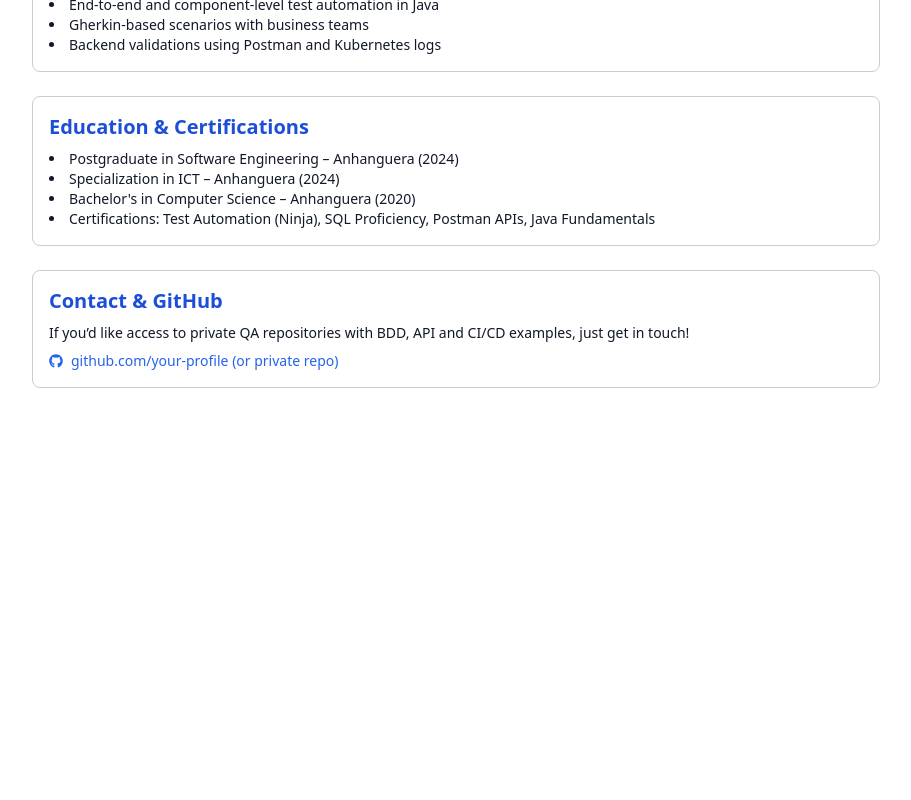
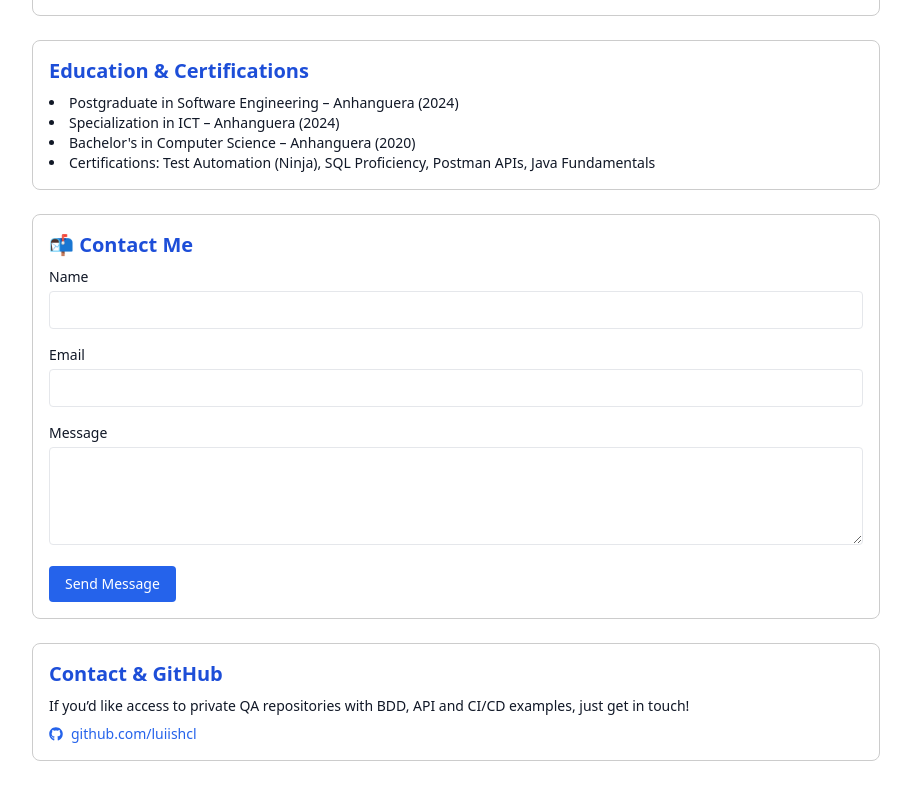
Before and after one commit to luiishcl/luisleite-portfolio, a React (Vite) app: page / in a window 1280 px wide. Shown: the part 782-1582 px from the top of the page, without its empty margins (184-1095 px from the left). Before the commit the page ends 1214 px from the top, so only its background shows below. Built offline with nearby package versions, Linux system fonts and the light colour scheme.

Commit message:
Update the whole page to security communication remove sensitive data and minor adjustments

```diff
--- a/src/LuisLeitePortfolio.jsx
+++ b/src/LuisLeitePortfolio.jsx
@@ -1,5 +1,6 @@
 
-import { FaEnvelope, FaPhone, FaLinkedin, FaGithub } from "react-icons/fa";
+import { FaLinkedin, FaGithub } from "react-icons/fa";
+import { useState } from "react";
 
 function Card({ children }) {
   return <div style={{ border: "1px solid #ccc", borderRadius: 8, padding: 16, marginBottom: 20 }}>{children}</div>;
@@ -10,20 +11,35 @@
 }
 
 export default function LuisLeitePortfolio() {
+  const [formStatus, setFormStatus] = useState(null);
+
+  async function handleSubmit(e) {
+    e.preventDefault();
+    const form = e.target;
+    const data = new FormData(form);
+
+    const res = await fetch("https://formspree.io/f/meogenkq", {
+      method: "POST",
+      body: data,
+      headers: {
+        Accept: "application/json",
+      },
+    });
+
+    if (res.ok) {
+      setFormStatus("success");
+      form.reset();
+    } else {
+      setFormStatus("error");
+    }
+  }
+
   return (
     <div className="max-w-4xl mx-auto p-6 space-y-6 text-sm">
       <header className="text-center">
         <h1 className="text-3xl font-bold text-blue-800">Luis Henrique C. Leite</h1>
         <p className="text-gray-600">QA Engineer | Manual & Automated Testing | API | DevOps</p>
         <div className="flex flex-col items-center gap-2 mt-4 text-sm text-gray-700">
-  <div className="flex items-center gap-2">
-    <FaPhone className="text-blue-600" />
-    +55 (19) 99943-4227
-  </div>
-  <div className="flex items-center gap-2">
-    <FaEnvelope className="text-blue-600" />
-    luishcl@outlook.com
-  </div>
           <div className="flex items-center gap-2">
             <FaLinkedin className="text-blue-600" />
             <a
@@ -112,12 +128,70 @@
         </CardContent>
       </Card>
 
+      {/* === Bloco do formulário de contato === */}
+      <Card>
+        <CardContent className="p-5">
+          <h2 className="text-xl font-semibold text-blue-700 mb-2">📬 Contact Me</h2>
+          <form onSubmit={handleSubmit} className="space-y-4">
+            <div>
+              <label htmlFor="name" className="block mb-1 font-medium">Name</label>
+              <input
+                type="text"
+                id="name"
+                name="name"
+                required
+                className="w-full p-2 border rounded"
+              />
+            </div>
+            <div>
+              <label htmlFor="email" className="block mb-1 font-medium">Email</label>
+              <input
+                type="email"
+                id="email"
+                name="email"
+                required
+                className="w-full p-2 border rounded"
+              />
+            </div>
+            <div>
+              <label htmlFor="message" className="block mb-1 font-medium">Message</label>
+              <textarea
+                id="message"
+                name="message"
+                rows="4"
+                required
+                className="w-full p-2 border rounded"
+              ></textarea>
+            </div>
+            <button
+              type="submit"
+              className="mt-2 px-4 py-2 bg-blue-600 text-white rounded hover:bg-blue-700"
+            >
+              Send Message
+            </button>
+          </form>
+          {formStatus === "success" && (
+            <p className="mt-3 text-green-600">Thank you! Your message was sent.</p>
+          )}
+          {formStatus === "error" && (
+            <p className="mt-3 text-red-600">Something went wrong. Please try again.</p>
+          )}
+        </CardContent>
+      </Card>
+
       <Card>
         <CardContent className="p-5">
           <h2 className="text-xl font-semibold text-blue-700 mb-2">Contact & GitHub</h2>
           <p>If you’d like access to private QA repositories with BDD, API and CI/CD examples, just get in touch!</p>
           <div className="flex items-center gap-2 mt-2 text-sm text-blue-600">
-            <FaGithub className="text-blue-600" /> github.com/your-profile (or private repo)
+            <a
+              href="https://github.com/luiishcl"
+              target="_blank"
+              rel="noopener noreferrer"
+              className="flex items-center gap-2 text-blue-600 hover:underline"
+            >
+              <FaGithub className="text-blue-600" /> github.com/luiishcl
+            </a>
           </div>
         </CardContent>
       </Card>
```
Lines whose indentation alone changed are shown as unchanged.
